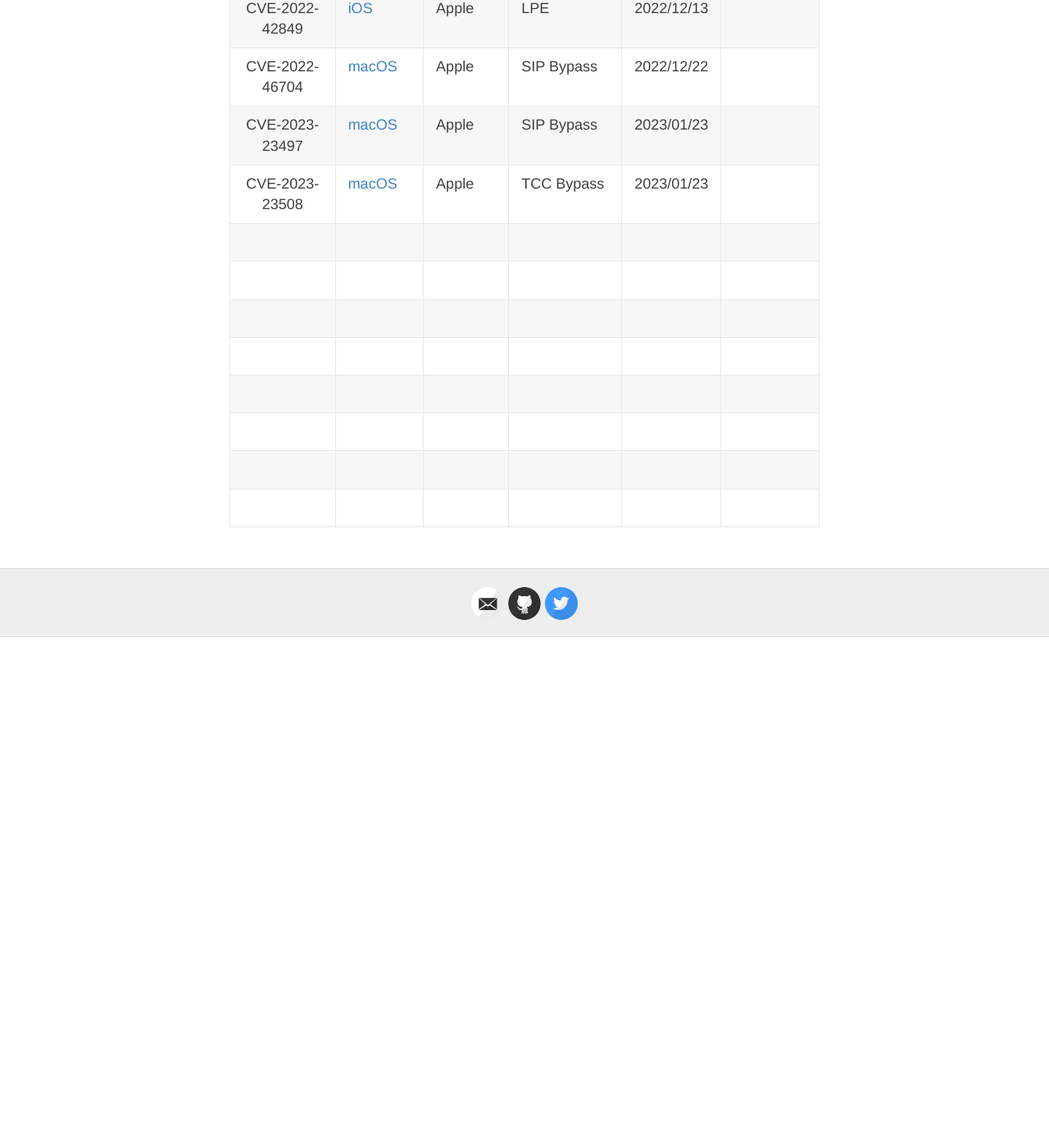
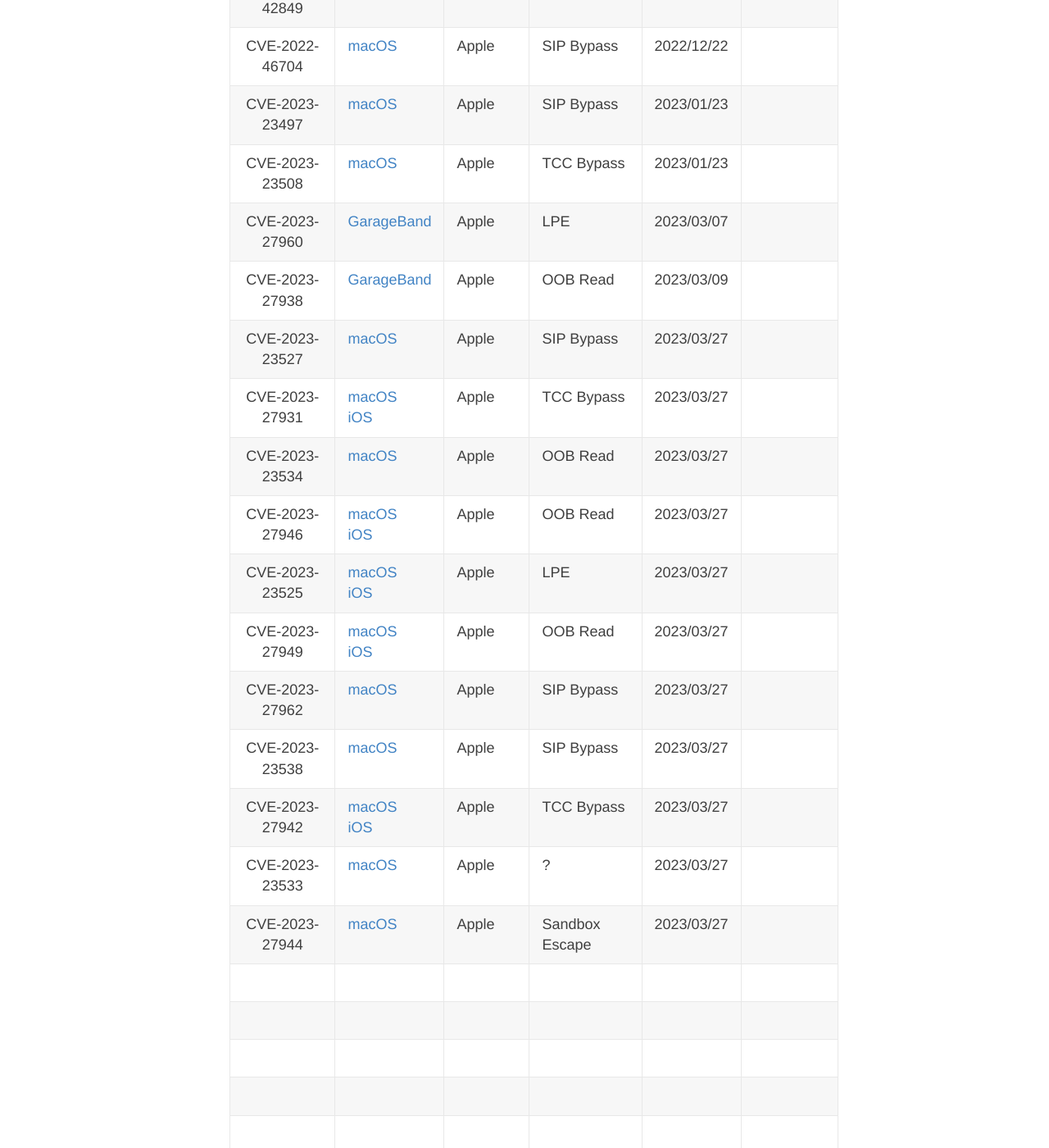
Before and after one commit to jhftss/jhftss.github.io, a Jekyll site: the page built from CVEs.md, in a window 1280 px wide and 1400 px high, scrolled down 8248 px. Shown: the whole window at 82% size. Built offline with Jekyll 4.4.1, drawn with Linux system fonts in a browser that asks for light colours; before the commit the page ends 9025 px from its top, so only the background shows below that.

Commit message:
Update CVEs.md

```diff
--- a/CVEs.md
+++ b/CVEs.md
@@ -120,6 +120,19 @@
 |                        CVE-2022-46704                        | [macOS](https://support.apple.com/en-us/HT213532)            | Apple      | SIP Bypass                  | 2022/12/22     |                                                              |
 |                        CVE-2023-23497                        | [macOS](https://support.apple.com/en-gb/HT213605)            | Apple      | SIP Bypass                  | 2023/01/23     |                                                              |
 |                        CVE-2023-23508                        | [macOS](https://support.apple.com/en-gb/HT213605)            | Apple      | TCC Bypass                  | 2023/01/23     |                                                              |
+|                        CVE-2023-27960                        | [GarageBand](https://support.apple.com/en-gb/HT213650)       | Apple      | LPE                         | 2023/03/07     |                                                              |
+|                        CVE-2023-27938                        | [GarageBand](https://support.apple.com/en-gb/HT213650)       | Apple      | OOB Read                    | 2023/03/09     |                                                              |
+|                        CVE-2023-23527                        | [macOS](https://support.apple.com/en-gb/HT213670)            | Apple      | SIP Bypass                  | 2023/03/27     |                                                              |
+|                        CVE-2023-27931                        | [macOS](https://support.apple.com/en-gb/HT213670)<br />[iOS](https://support.apple.com/en-gb/HT213676) | Apple      | TCC Bypass                  | 2023/03/27     |                                                              |
+|                        CVE-2023-23534                        | [macOS](https://support.apple.com/en-gb/HT213670)            | Apple      | OOB Read                    | 2023/03/27     |                                                              |
+|                        CVE-2023-27946                        | [macOS](https://support.apple.com/en-gb/HT213670)<br />[iOS](https://support.apple.com/en-gb/HT213673) | Apple      | OOB Read                    | 2023/03/27     |                                                              |
+|                        CVE-2023-23525                        | [macOS](https://support.apple.com/en-gb/HT213670)<br />[iOS](https://support.apple.com/en-gb/HT213676) | Apple      | LPE                         | 2023/03/27     |                                                              |
+|                        CVE-2023-27949                        | [macOS](https://support.apple.com/en-gb/HT213670)<br />[iOS](https://support.apple.com/en-gb/HT213673) | Apple      | OOB Read                    | 2023/03/27     |                                                              |
+|                        CVE-2023-27962                        | [macOS](https://support.apple.com/en-gb/HT213670)            | Apple      | SIP Bypass                  | 2023/03/27     |                                                              |
+|                        CVE-2023-23538                        | [macOS](https://support.apple.com/en-gb/HT213670)            | Apple      | SIP Bypass                  | 2023/03/27     |                                                              |
+|                        CVE-2023-27942                        | [macOS](https://support.apple.com/en-gb/HT213670)<br />[iOS](https://support.apple.com/en-gb/HT213676) | Apple      | TCC Bypass                  | 2023/03/27     |                                                              |
+|                        CVE-2023-23533                        | [macOS](https://support.apple.com/en-gb/HT213670)            | Apple      | ?                           | 2023/03/27     |                                                              |
+|                        CVE-2023-27944                        | [macOS](https://support.apple.com/en-gb/HT213670)            | Apple      | Sandbox Escape              | 2023/03/27     |                                                              |
 |                                                              |                                                              |            |                             |                |                                                              |
 |                                                              |                                                              |            |                             |                |                                                              |
 |                                                              |                                                              |            |                             |                |                                                              |
```
